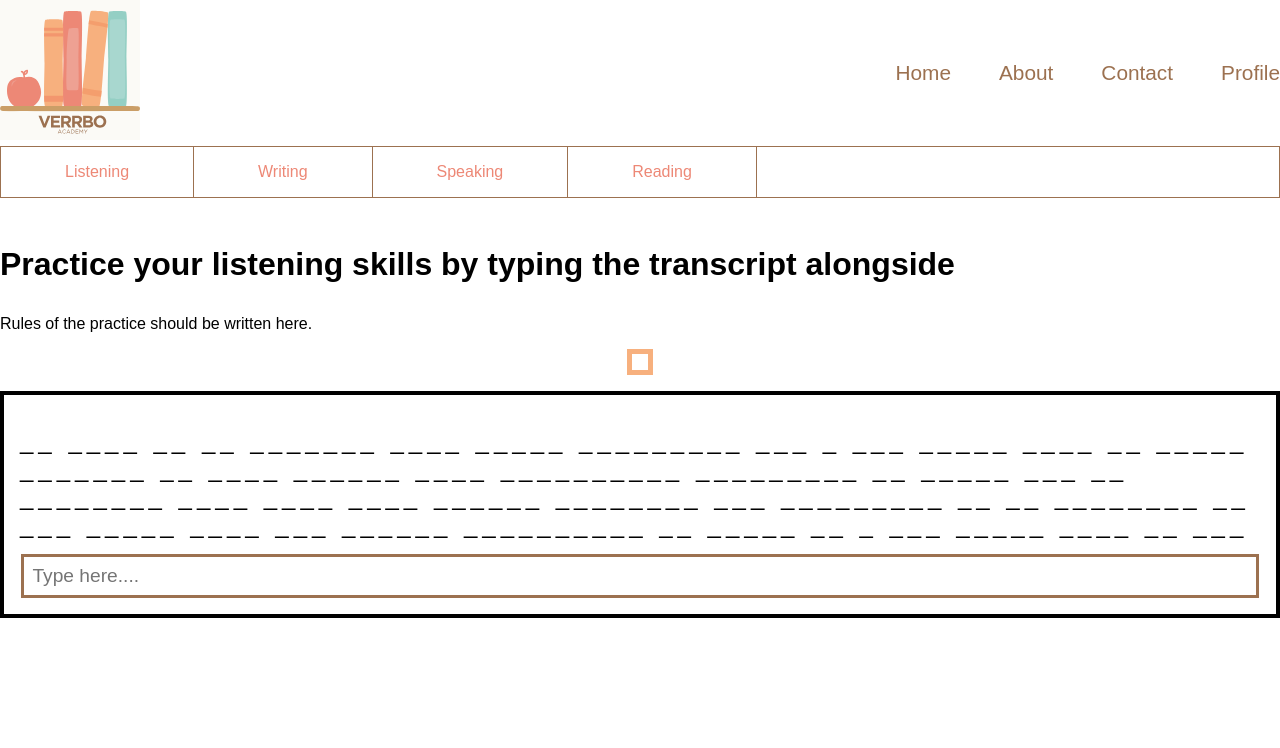
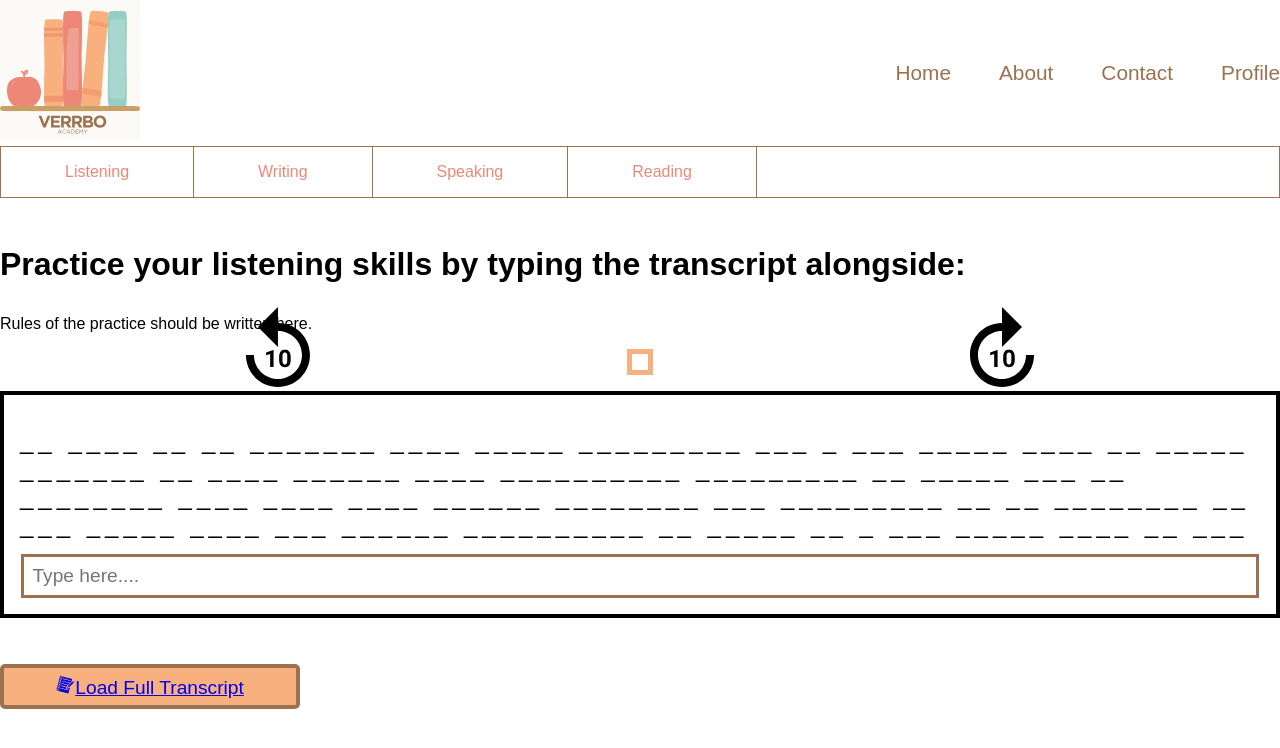
Before and after one commit to Vee339/verrbo, a React (Vite) app in the folder client/: page /listening/practice in a window 1280 px wide. Shown: the top 748 px of the page. Built offline with nearby package versions, Linux system fonts and the light colour scheme; a web font is replaced by a local one.

Commit message:
Fix the issues in Listening Practice

```diff
--- a/client/src/pages/Listening/Practice.jsx
+++ b/client/src/pages/Listening/Practice.jsx
@@ -1,8 +1,13 @@
 import React, { useEffect, useRef, useState } from "react";
 import YouTube from "react-youtube";
 import styles from "./listening.module.css";
+import { MdOutlineReplay10, MdOutlineForward10 } from "react-icons/md";
+import { GiNotebook } from "react-icons/gi";
+import { Link } from "react-router-dom";
 
 export default function Practice() {
+  const playerRef = useRef(null);
+
   const options = {
     height: "300",
     width: "520",
@@ -12,6 +17,17 @@ export default function Practice() {
       cc_load_policy: 3,
       controls: 0,
     },
+  };
+
+  const onReady = (event) => {
+    playerRef.current = event.target;
+  };
+
+  const seek = (seconds) => {
+    if (playerRef.current) {
+      const currentTime = playerRef.current.getCurrentTime();
+      playerRef.current.seekTo(currentTime + seconds, true);
+    }
   };
 
   const rawTranscript =
@@ -33,11 +49,6 @@ export default function Practice() {
     });
   }, []);
 
-  const transcriptArray = rawTranscript.toLowerCase().split("");
-  function removeAllSpaces(arr, elem) {
-    return arr.filter((element) => element != elem);
-  }
-
   // Function to handle the key press for the transcript
   const handleKey = (e) => {
     const typedKey = e.key.toLowerCase();
@@ -58,17 +69,33 @@ export default function Practice() {
       span.textContent = typedKey;
       span.style.backgroundColor = "red";
     }
+    if (typedKey === " ") {
+      e.target.value = "";
+    }
   };
 
   return (
     <main className={styles.listeningPractice}>
-      <h1>Practice your listening skills by typing the transcript alongside</h1>
+      <h1>
+        Practice your listening skills by typing the transcript alongside:
+      </h1>
       <p>Rules of the practice should be written here.</p>
-      <YouTube
-        videoId="WSUj3PRvzzg"
-        opts={options}
-        className={styles.youtubeVideo}
-      />
+      <div className={styles.videoPlayer}>
+        <YouTube
+          videoId="WSUj3PRvzzg"
+          opts={options}
+          onReady={onReady}
+          className={styles.youtubeVideo}
+        />
+        <div className={styles.controls}>
+          <button onClick={() => seek(-10)}>
+            <MdOutlineReplay10 />
+          </button>
+          <button onClick={() => seek(10)}>
+            <MdOutlineForward10 />
+          </button>
+        </div>
+      </div>
       <div className={styles.practicePlayground}>
         <div ref={transcriptRef} className={styles.transcriptText}></div>
         <input
@@ -78,6 +105,12 @@ export default function Practice() {
           onKeyDown={handleKey}
         />
       </div>
+      <button className={`btn ${styles.fullScript}`}>
+        <Link to={{ pathname: "transcript", state: { rawTranscript } }}>
+          <GiNotebook />
+          Load Full Transcript
+        </Link>
+      </button>
     </main>
   );
 }
--- a/client/src/pages/Listening/listening.module.css
+++ b/client/src/pages/Listening/listening.module.css
@@ -3,10 +3,37 @@
   flex-direction: column;
   gap: 1rem;
 }
+.videoPlayer {
+  display: flex;
+  justify-content: center;
+  align-items: center;
+}
 .youtubeVideo {
-  align-self: center;
   border: 5px solid var(--tertiary-color);
   padding: 0.5rem;
+  display: grid;
+  place-items: center;
+  z-index: 200;
+}
+.controls {
+  position: absolute;
+  left: 18%;
+  right: 18%;
+  display: flex;
+  justify-content: space-between;
+  align-items: center;
+  z-index: 100;
+}
+.controls button {
+  cursor: pointer;
+  font-size: 6rem;
+  background: transparent;
+  border: none;
+  border-radius: 50%;
+  transition: all 0.3s;
+}
+.controls button:hover {
+  color: var(--primary-color);
 }
 .practicePlayground {
   border: 4px solid black;
@@ -34,3 +61,7 @@
 .typingInput:focus {
   background: var(--accent-color);
 }
+.fullScript {
+  margin-top: 30px;
+  width: 300px;
+}
--- a/client/src/pages/Writing/writing.module.css
+++ b/client/src/pages/Writing/writing.module.css
@@ -21,9 +21,6 @@ textarea:focus {
   justify-content: flex-end;
   align-items: center;
 }
-/* .link {
-  color: var(--primary-color);
-} */
 .changeTopic {
   display: flex;
   align-items: center;
```
Also changed, not shown: client/src/pages/Listening/Transcript.jsx (added).
